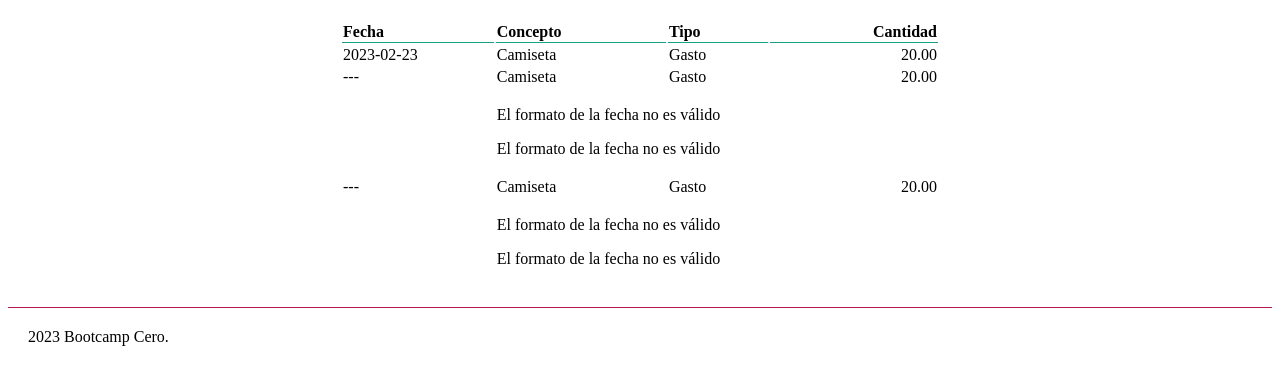
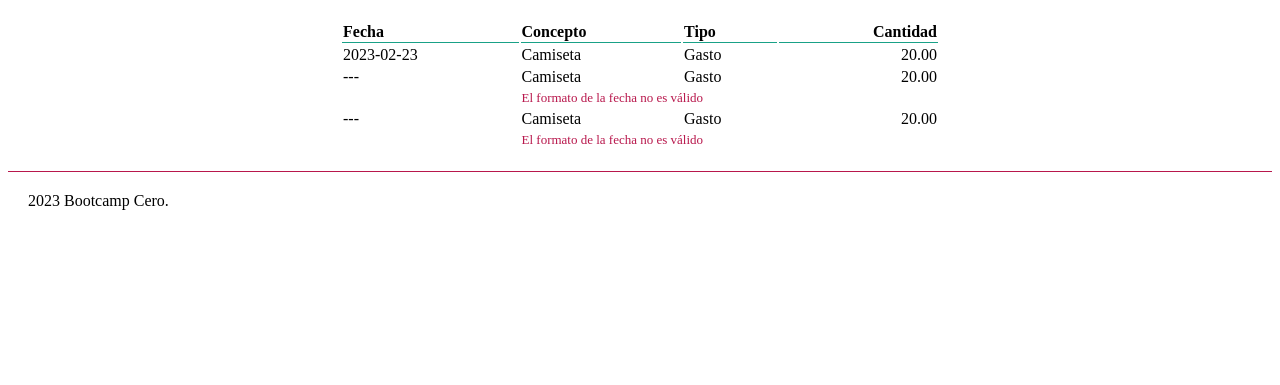
Before and after one commit to juliangordon88/Practicando-Git, a Flask app: page / in a window 1280 px wide. Shown: the part 83-468 px from the top of the page. Run offline with Flask 2, Linux system fonts and the light colour scheme.

Commit message:
feat: estilo de los errores

```diff
--- a/balance/models.py
+++ b/balance/models.py
@@ -22,7 +22,6 @@ class Movimiento:
             self.fecha = date.fromisoformat(fecha)
         except ValueError:
             self.fecha = None
-            self.errores.append("El formato de la fecha no es válido")
             self.errores.append("El formato de la fecha no es válido")
         self.concepto = concepto
         self.tipo = tipo
--- a/balance/static/css/styles.css
+++ b/balance/static/css/styles.css
@@ -34,6 +34,13 @@ table.paper {
   text-align: right;
 }
 
+.error {
+  color: #b8174c;
+  font-size: small;
+  margin: 0;
+  line-height: normal;
+}
+
 .lista-vacia {
   text-align: center;
   padding: 20px;
```
